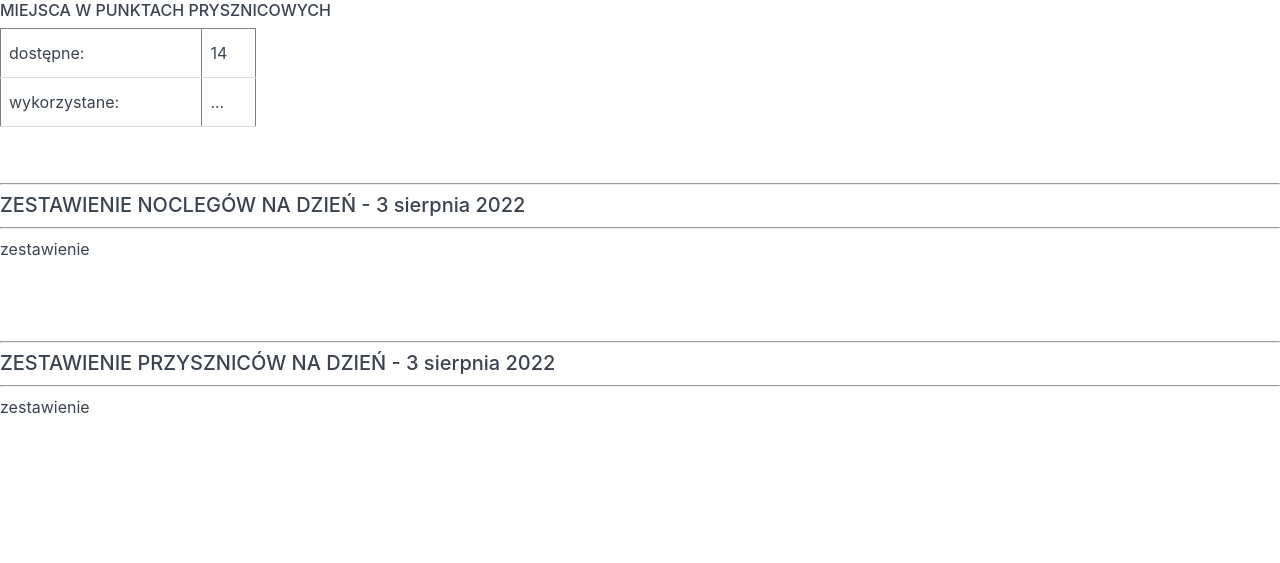
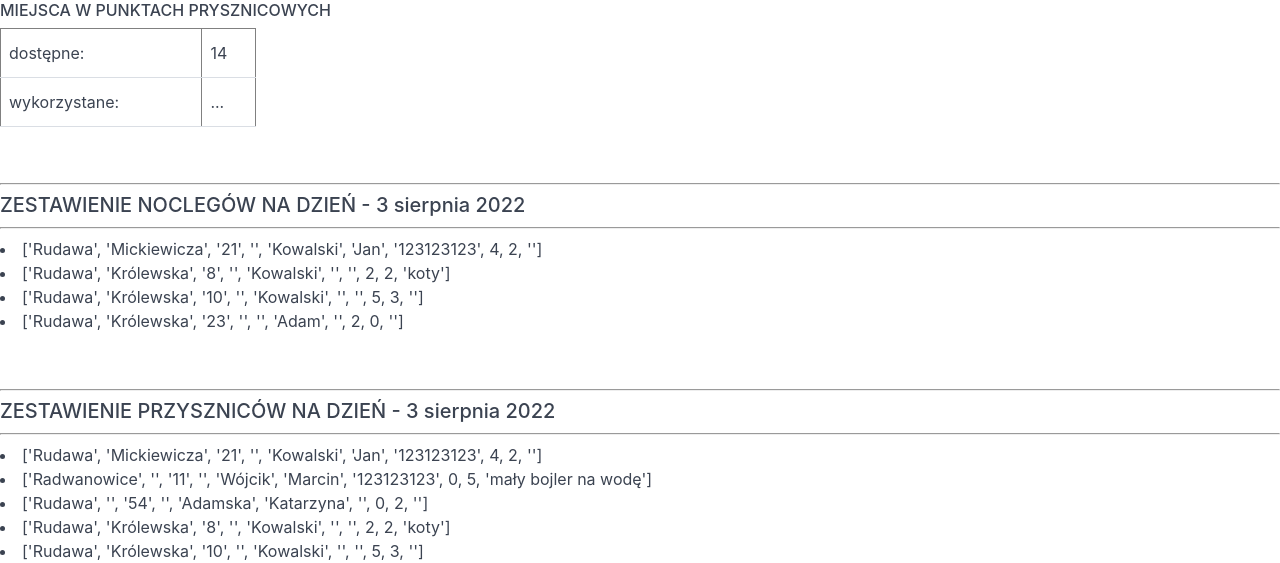
Before and after one commit to BaoZajac/pilgrim_sleep_over, a Flask app: page / in a window 1280 px wide. Shown: the part 706-1269 px from the top of the page. Before the commit the page ends 1120 px from the top, so only its background shows below. Run offline with Flask 2, Linux system fonts and the light colour scheme.

Commit message:
dodanie metody tworzącej listę miejsc z prysznicem w dany dzień; dodanie wyświetlania w przeglądarce zestawień dostępnych noclegów i pryszniców na dany dzień; zmiana nazwy przycisku na PODSUMOWANIE DNIA...

```diff
--- a/app.py
+++ b/app.py
@@ -29,7 +29,11 @@ dzien = "2022-08-03"        # TODO: zrobić uniwersalne dla każdej daty
 def main():
     noclegi_podsum = noclegi.suma_nocl_data(dzien)
     mycie_podsum = noclegi.suma_pryszn_data(dzien)
-    return render_template('main.html', noclegi_podsum=noclegi_podsum, dzien=dzien, mycie_podsum=mycie_podsum)
+    lista_nocl = noclegi.lista_nocleg_data(dzien)
+    lista_mycie = noclegi.lista_prysznic_data(dzien)
+    # print(lista_nocl)
+    return render_template('main.html', noclegi_podsum=noclegi_podsum, dzien=dzien, mycie_podsum=mycie_podsum,
+                           lista_nocl=lista_nocl, lista_mycie=lista_mycie)
 
 
 @app.route('/dodaj-nocleg/', methods=['POST', 'GET'])
--- a/noclegi.py
+++ b/noclegi.py
@@ -60,6 +60,7 @@ class Noclegi:   # (Pielgrzymi):
         # print(44, self.lista_data)
         return self.lista_data
 
+    # zwraca listę noclegów na dany dzień
     def lista_nocleg_data(self, data):
         self.lista_nocl_data = []
         for el in self.lista_n_p_data(data):
@@ -102,6 +103,15 @@ class Noclegi:   # (Pielgrzymi):
         # print(f"{self.suma_prysznic} - suma myć jednostkowych ({data})")
         return self.suma_dom_prysznic, self.suma_prysznic
 
+    # zwraca listę pryszniców na dany dzień
+    def lista_prysznic_data(self, data):
+        self.lista_pryszn_data = []
+        for el in self.lista_n_p_data(data):
+            il_pryszn = el[8]
+            if il_pryszn > 0:
+                self.lista_pryszn_data.append(el)
+        return self.lista_pryszn_data
+
     """zwraca listę "małych domów" (domów, w których jest maks 4 miejsca do noclegu i mycia się łącznie)
     oraz il noclegów w małych domach"""
     def zestawienie_malych_domow(self, data):
@@ -127,3 +137,4 @@ noclegi = Noclegi("noclegi.json")
 # noclegi.suma_nocl_data("2022-08-04")
 # noclegi.suma_pryszn_data("2022-08-03")
 # noclegi.zestawienie_malych_domow("2022-08-03")
+# noclegi.lista_prysznic_data("2022-08-03")
--- a/templates/main.html
+++ b/templates/main.html
@@ -73,12 +73,16 @@
     <hr />
     <h5>ZESTAWIENIE NOCLEGÓW NA DZIEŃ - {{ dzien[-1] }} sierpnia 2022</h5>
     <hr />
-    <p>zestawienie</p>
+        {% for el in lista_nocl %}
+        <li>{{ el }}</li>
+        {% endfor %}
     <br />
     <br />
     <hr />
     <h5>ZESTAWIENIE PRZYSZNICÓW NA DZIEŃ - {{ dzien[-1] }} sierpnia 2022</h5>
     <hr />
-    <p>zestawienie</p>
+        {% for el in lista_mycie %}
+        <li>{{ el }}</li>
+        {% endfor %}
 </body>
 </html>
--- a/templates/noclegi.html
+++ b/templates/noclegi.html
@@ -15,7 +15,7 @@
     <hr />
     <br />
         <form action="/" type="GET">
-            <button class="btn">STRONA GŁÓWNA</button>
+            <button class="btn">PODSUMOWANIE DNIA ...</button>
         </form>
         <form action="/pielgrzymi/" type="GET">
             <button class="btn">PIELGRZYMI</button>
--- a/templates/pielgrzymi.html
+++ b/templates/pielgrzymi.html
@@ -15,7 +15,7 @@
     <hr />
     <br />
         <form action="/" type="GET">
-            <button class="btn">STRONA GŁÓWNA</button>
+            <button class="btn">PODSUMOWANIE DANIA ...</button>
         </form>
         <form action="/noclegi/" type="GET">
             <button class="btn">NOCLEGI</button>
```
